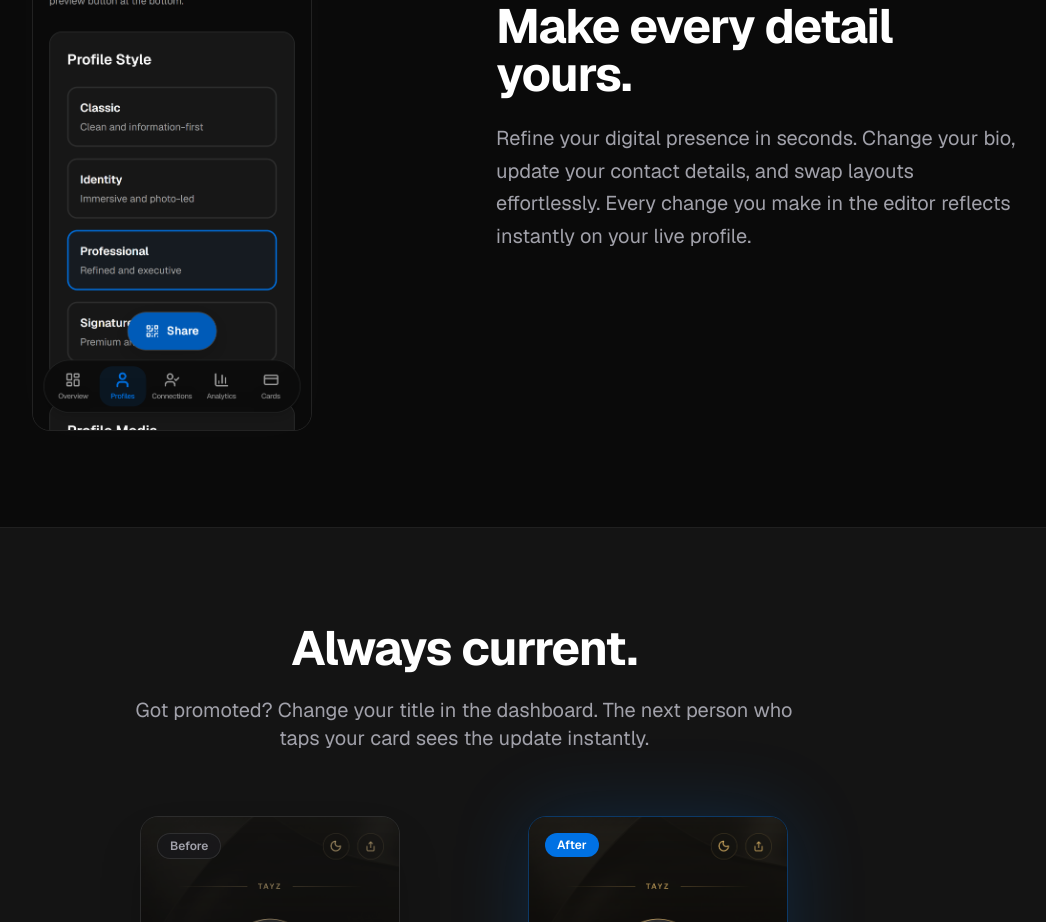
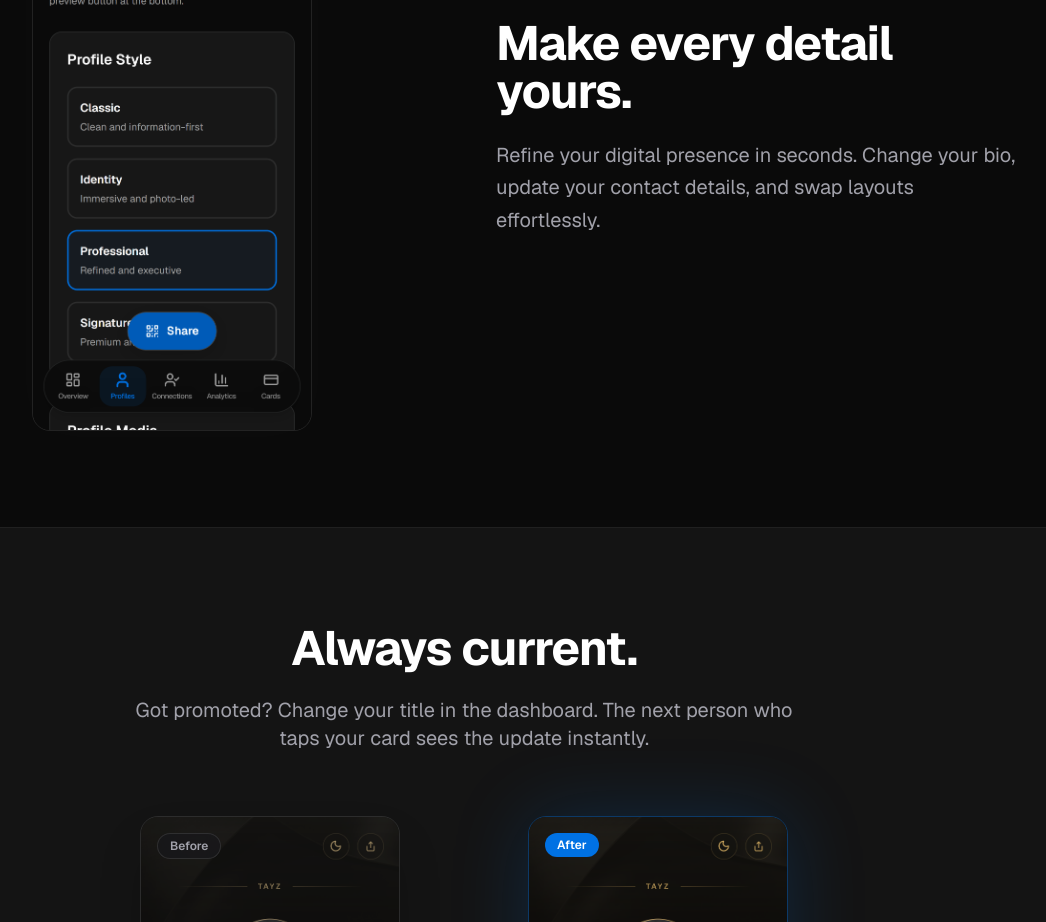
Before and after one commit to youemayare/tapthat-mvp, a Next.js app: page / in a window 1280 px wide. Shown: the part 3300-4222 px from the top of the page, without its empty margins (176-1222 px from the left). Built offline with nearby package versions, Linux system fonts and the light colour scheme; no server answers; a web font is replaced by a local one.

Commit message:
fix: remove redundant sentence from editor section on both landing pages

```diff
--- a/src/app/page.tsx
+++ b/src/app/page.tsx
@@ -306,7 +306,7 @@ function StoryboardEditor() {
             </FadeIn>
             <FadeIn direction="left" delay={0.1}>
               <p className="text-xl text-[#52525b] dark:text-[#a1a1aa] leading-relaxed">
-                Refine your digital presence in seconds. Change your bio, update your contact details, and swap layouts effortlessly. Every change you make in the editor reflects instantly on your live profile.
+                Refine your digital presence in seconds. Change your bio, update your contact details, and swap layouts effortlessly.
               </p>
             </FadeIn>
           </div>
```
